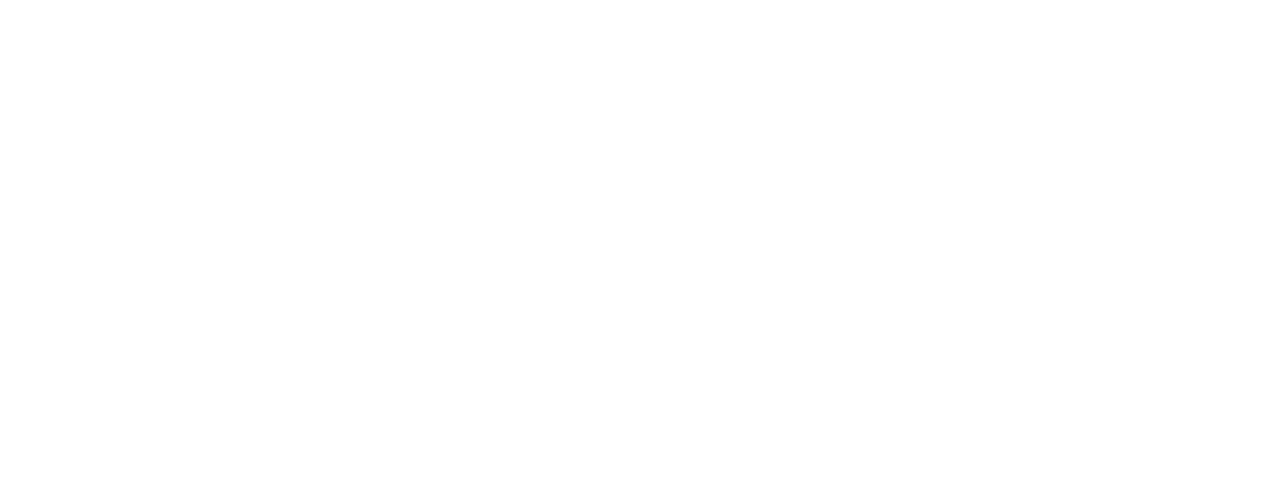
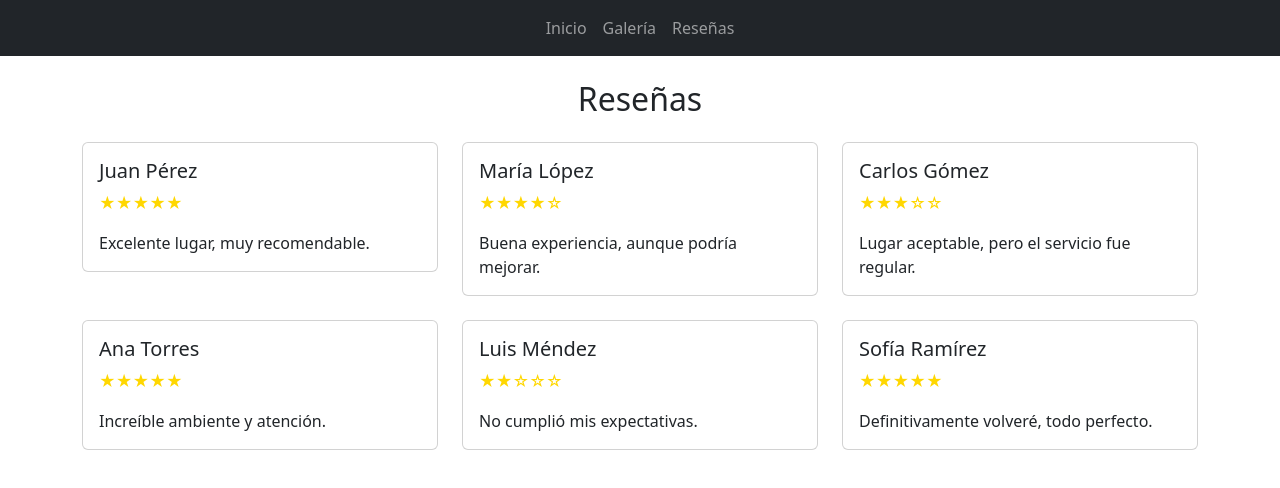
Before and after one commit to adrirf7/Lenguaje_marcas, a plain HTML site: page web_api/reseñas.html in a window 1280 px wide. Drawn offline with nearby package versions, Linux system fonts and the light colour scheme.

Commit message:
terminado

```diff
--- a/web_api/galeria.html
+++ b/web_api/galeria.html
@@ -0,0 +1,103 @@
+<!DOCTYPE html>
+<html lang="es">
+  <head>
+    <meta charset="UTF-8" />
+    <meta name="viewport" content="width=device-width, initial-scale=1" />
+    <title>Galería de Imágenes</title>
+    <link
+      href="https://cdn.jsdelivr.net/npm/bootstrap@5.3.0/dist/css/bootstrap.min.css"
+      rel="stylesheet"
+    />
+  </head>
+  <body>
+    <style>
+      .card-img-top {
+        width: 100%;
+        height: 300px;
+        object-fit: cover;
+      }
+    </style>
+    <nav class="navbar navbar-expand-lg navbar-dark bg-dark">
+      <div class="container-fluid">
+        <button
+          class="navbar-toggler"
+          type="button"
+          data-bs-toggle="collapse"
+          data-bs-target="#navbarNav"
+        >
+          <span class="navbar-toggler-icon"></span>
+        </button>
+
+        <div
+          class="collapse navbar-collapse justify-content-center"
+          id="navbarNav"
+        >
+          <ul class="navbar-nav">
+            <li class="nav-item">
+              <a class="nav-link" href="./index.html">Inicio</a>
+            </li>
+            <li class="nav-item">
+              <a class="nav-link" href="./galeria.html">Galería</a>
+            </li>
+            <li class="nav-item">
+              <a class="nav-link" href="./reseñas.html">Reseñas</a>
+            </li>
+          </ul>
+        </div>
+      </div>
+    </nav>
+    <div class="container mt-4">
+      <h1 class="text-center">Galeria de Imagenes</h1>
+      <div class="row">
+        <div
+          class="col-lg-4 col-md-6 col-sm-12 mb-4"
+          *ngFor="let img of images"
+        >
+          <div class="card">
+            <img src="./img/getafe.jpg" class="card-img-top" alt="Imagen" />
+            <div class="card-body"></div>
+          </div>
+        </div>
+        <div class="col-lg-4 col-md-6 col-sm-12 mb-4">
+          <div class="card">
+            <img src="./img/getafe2.webp" class="card-img-top" alt="Imagen" />
+            <div class="card-body"></div>
+          </div>
+        </div>
+        <div class="col-lg-4 col-md-6 col-sm-12 mb-4">
+          <div class="card">
+            <img src="./img/getafe2.jpg" class="card-img-top" alt="Imagen" />
+            <div class="card-body"></div>
+          </div>
+        </div>
+        <div class="col-lg-4 col-md-6 col-sm-12 mb-4">
+          <div class="card">
+            <img src="./img/getafe6.webp" class="card-img-top" alt="Imagen" />
+            <div class="card-body"></div>
+          </div>
+        </div>
+        <div class="col-lg-4 col-md-6 col-sm-12 mb-4">
+          <div class="card">
+            <img src="./img/getafe4.jpg" class="card-img-top" alt="Imagen" />
+            <div class="card-body"></div>
+          </div>
+        </div>
+        <div class="col-lg-4 col-md-6 col-sm-12 mb-4">
+          <div class="card">
+            <img src="./img/getafe5.jpg" class="card-img-top" alt="Imagen" />
+            <div class="card-body"></div>
+          </div>
+        </div>
+      </div>
+    </div>
+    <script src="https://cdn.jsdelivr.net/npm/bootstrap@5.3.0/dist/js/bootstrap.bundle.min.js"></script>
+    <footer class="footer mt-auto py-3 bg-dark text-white">
+      <div class="container text-center">
+        <span
+          >&copy; 2025 Adrian Rodriguez Fernandez - Todos los derechos
+          reservados</span
+        >
+      </div>
+    </footer>
+  </body>
+</html>
--- a/web_api/reseñas.html
+++ b/web_api/reseñas.html
@@ -0,0 +1,98 @@
+<!DOCTYPE html>
+<html lang="es">
+  <head>
+    <meta charset="UTF-8" />
+    <meta name="viewport" content="width=device-width, initial-scale=1" />
+    <title>Reseñas</title>
+    <link
+      href="https://cdn.jsdelivr.net/npm/bootstrap@5.3.0/dist/css/bootstrap.min.css"
+      rel="stylesheet"
+    />
+    <style>
+      .star-rating {
+        color: gold;
+      }
+    </style>
+  </head>
+  <body>
+    <nav class="navbar navbar-expand-lg navbar-dark bg-dark">
+      <div class="container-fluid">
+        <button
+          class="navbar-toggler"
+          type="button"
+          data-bs-toggle="collapse"
+          data-bs-target="#navbarNav"
+        >
+          <span class="navbar-toggler-icon"></span>
+        </button>
+
+        <div
+          class="collapse navbar-collapse justify-content-center"
+          id="navbarNav"
+        >
+          <ul class="navbar-nav">
+            <li class="nav-item">
+              <a class="nav-link" href="./index.html">Inicio</a>
+            </li>
+            <li class="nav-item">
+              <a class="nav-link" href="./galeria.html">Galería</a>
+            </li>
+            <li class="nav-item">
+              <a class="nav-link" href="./reseñas.html">Reseñas</a>
+            </li>
+          </ul>
+        </div>
+      </div>
+    </nav>
+    <div class="container mt-4">
+      <h2 class="text-center mb-4">Reseñas</h2>
+      <div class="row">
+        <div class="col-lg-4 col-md-6 col-sm-12 mb-4">
+          <div class="card p-3">
+            <h5 class="card-title">Juan Pérez</h5>
+            <p class="star-rating">★★★★★</p>
+            <p class="card-text">Excelente lugar, muy recomendable.</p>
+          </div>
+        </div>
+        <div class="col-lg-4 col-md-6 col-sm-12 mb-4">
+          <div class="card p-3">
+            <h5 class="card-title">María López</h5>
+            <p class="star-rating">★★★★☆</p>
+            <p class="card-text">Buena experiencia, aunque podría mejorar.</p>
+          </div>
+        </div>
+        <div class="col-lg-4 col-md-6 col-sm-12 mb-4">
+          <div class="card p-3">
+            <h5 class="card-title">Carlos Gómez</h5>
+            <p class="star-rating">★★★☆☆</p>
+            <p class="card-text">
+              Lugar aceptable, pero el servicio fue regular.
+            </p>
+          </div>
+        </div>
+        <div class="col-lg-4 col-md-6 col-sm-12 mb-4">
+          <div class="card p-3">
+            <h5 class="card-title">Ana Torres</h5>
+            <p class="star-rating">★★★★★</p>
+            <p class="card-text">Increíble ambiente y atención.</p>
+          </div>
+        </div>
+        <div class="col-lg-4 col-md-6 col-sm-12 mb-4">
+          <div class="card p-3">
+            <h5 class="card-title">Luis Méndez</h5>
+            <p class="star-rating">★★☆☆☆</p>
+            <p class="card-text">No cumplió mis expectativas.</p>
+          </div>
+        </div>
+        <div class="col-lg-4 col-md-6 col-sm-12 mb-4">
+          <div class="card p-3">
+            <h5 class="card-title">Sofía Ramírez</h5>
+            <p class="star-rating">★★★★★</p>
+            <p class="card-text">Definitivamente volveré, todo perfecto.</p>
+          </div>
+        </div>
+      </div>
+    </div>
+    <script src="https://cdn.jsdelivr.net/npm/bootstrap@5.3.0/dist/js/bootstrap.bundle.min.js"></script>
+  </body>
+</html>
```
Also changed, not shown: web_api/index.html (+8 -0 lines), web_api/img/getafe1.jpg (added), web_api/img/getafe2.jpg (added), web_api/img/getafe2.webp (added), web_api/img/getafe4.jpg (added), web_api/img/getafe5.jpg (added), web_api/img/getafe6.webp (added).
